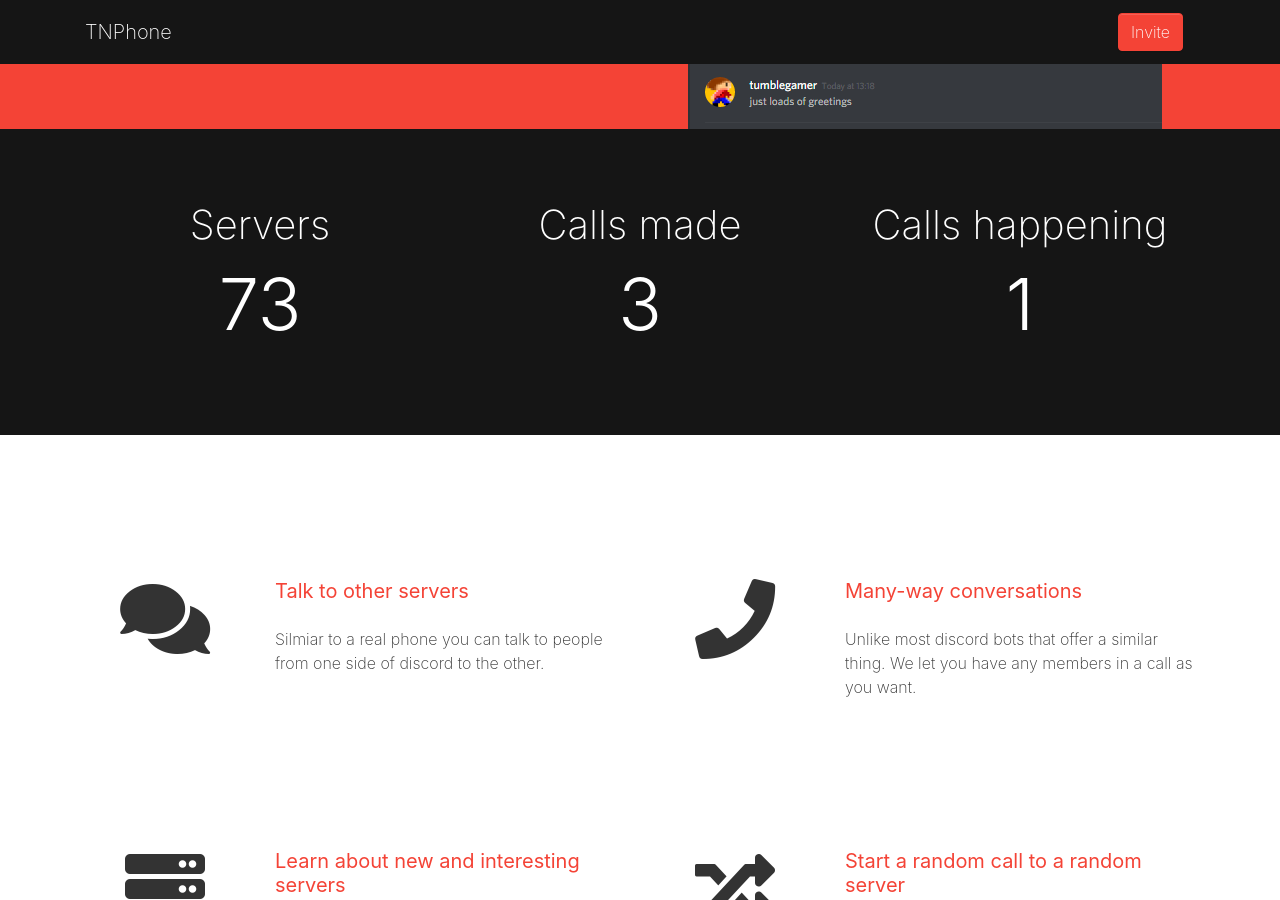
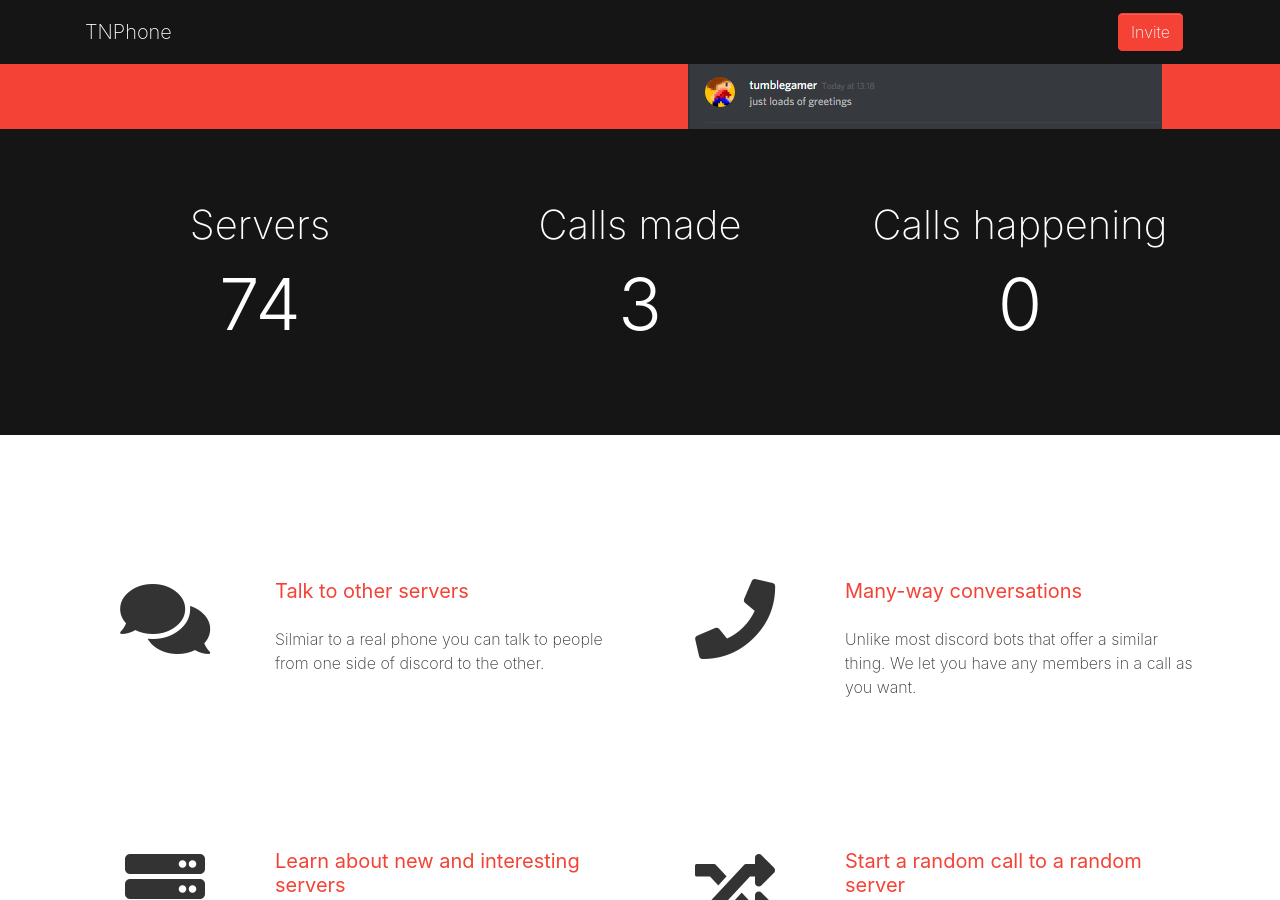
Before and after one commit to tumblenet/tnphone.tumblenet.ga, a Jekyll site: the page built from index.html, in a window 1280 px wide and 900 px high, scrolled down 443 px. Built offline with Jekyll 4.4.1, drawn with Linux system fonts in a browser that asks for light colours; nearby versions of some CDN libraries.

Commit message:
Update Phones feed

```diff
--- a/_data/phones.json
+++ b/_data/phones.json
@@ -29,6 +29,6 @@
 		}
 	],
 	"callsMade": 3,
-	"servers": 73,
-	"currentCalls": 1
+	"servers": 74,
+	"currentCalls": 0
 }
```
